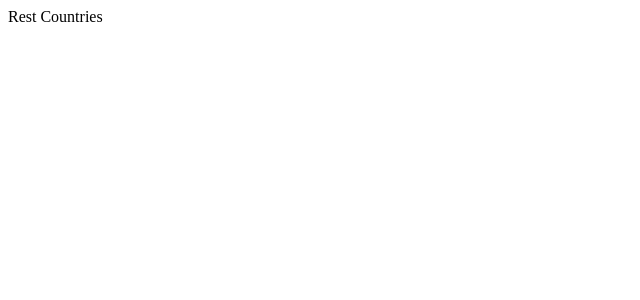
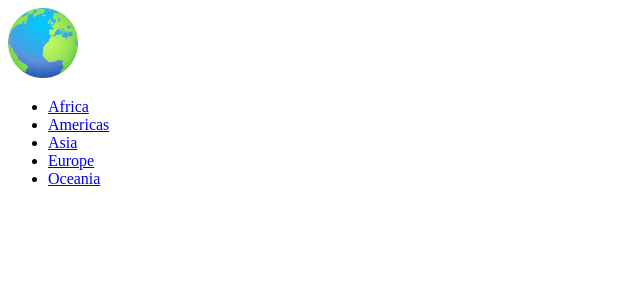
Before and after one commit to vtivadze/academy-of-digital-industry-react-final-project, a React (Create React App) app: page / in a window 1280 px wide. Shown: the top 300 px of the page, without its empty margins (0-640 px from the left). Built offline with nearby package versions, Linux system fonts and the light colour scheme.

Commit message:
Add Header to App

```diff
--- a/src/App.js
+++ b/src/App.js
@@ -1,7 +1,9 @@
+import { Header } from './layout';
+
 function App() {
   return (
     <div className="App">
-      Rest Countries
+      <Header />
     </div>
   );
 }
```
